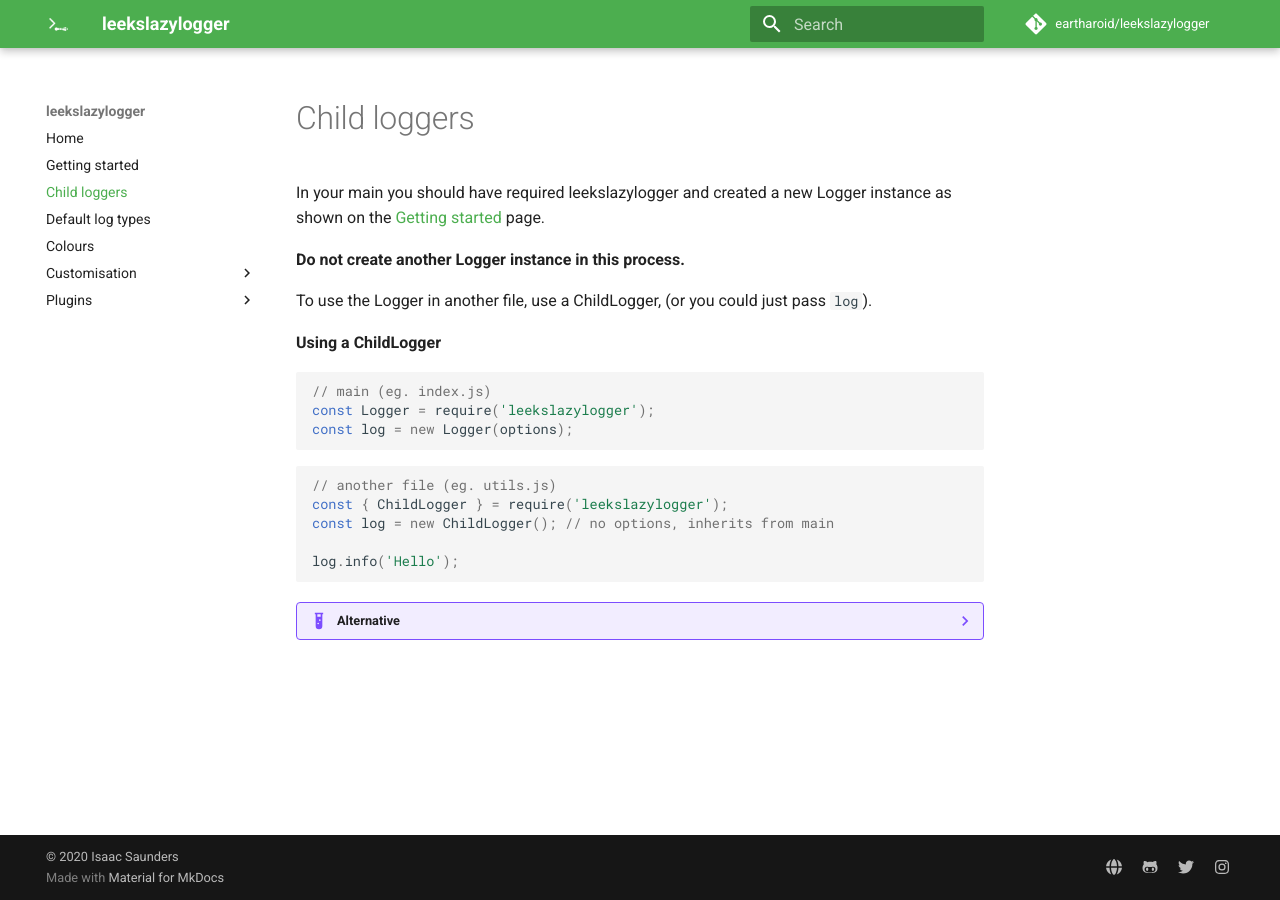
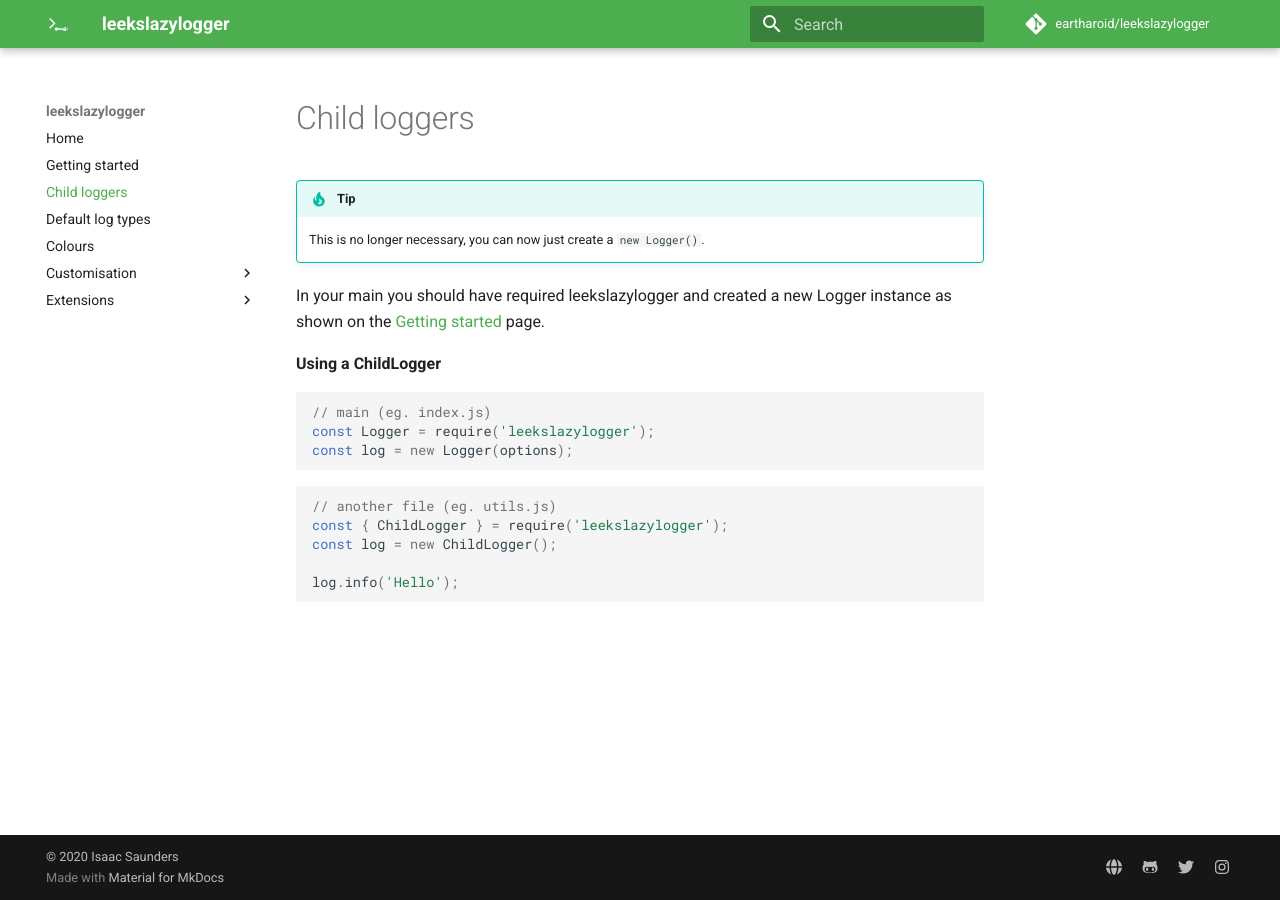
Before and after one commit to eartharoid/leekslazylogger, an MkDocs documentation site: the page built from docs/child-loggers.md, in a window 1280 px wide. Built offline with MkDocs 1.6.1 and Material for MkDocs 9.7.7, drawn with Linux system fonts in a browser that asks for light colours; comment, search, counter and statistics services are not loaded.

Commit message:
update docs

````diff
--- a/docs/child-loggers.md
+++ b/docs/child-loggers.md
@@ -1,10 +1,9 @@
 # Child loggers
 
+!!! tip
+	This is no longer necessary, you can now just create a `new Logger()`.
+
 In your main you should have required leekslazylogger and created a new Logger instance as shown on the [Getting started](/geting-started) page.
-
-**Do not create another Logger instance in this process.**
-
-To use the Logger in another file, use a ChildLogger, (or you could just pass `log`).
 
 **Using a ChildLogger**
 
@@ -17,15 +16,7 @@
 ```js
 // another file (eg. utils.js)
 const { ChildLogger } = require('leekslazylogger');
-const log = new ChildLogger(); // no options, inherits from main
+const log = new ChildLogger();
 
 log.info('Hello');
 ```
-
-??? example "Alternative"
-
-	```js
-	// index.js
-	const utils = require('./utils.js');
-	utils.myFunction(log);
-	```
````
Also changed, not shown: docs/extensions/express.md (added, +51 -0 lines), docs/plugins/express.md (deleted, +0 -29 lines).
